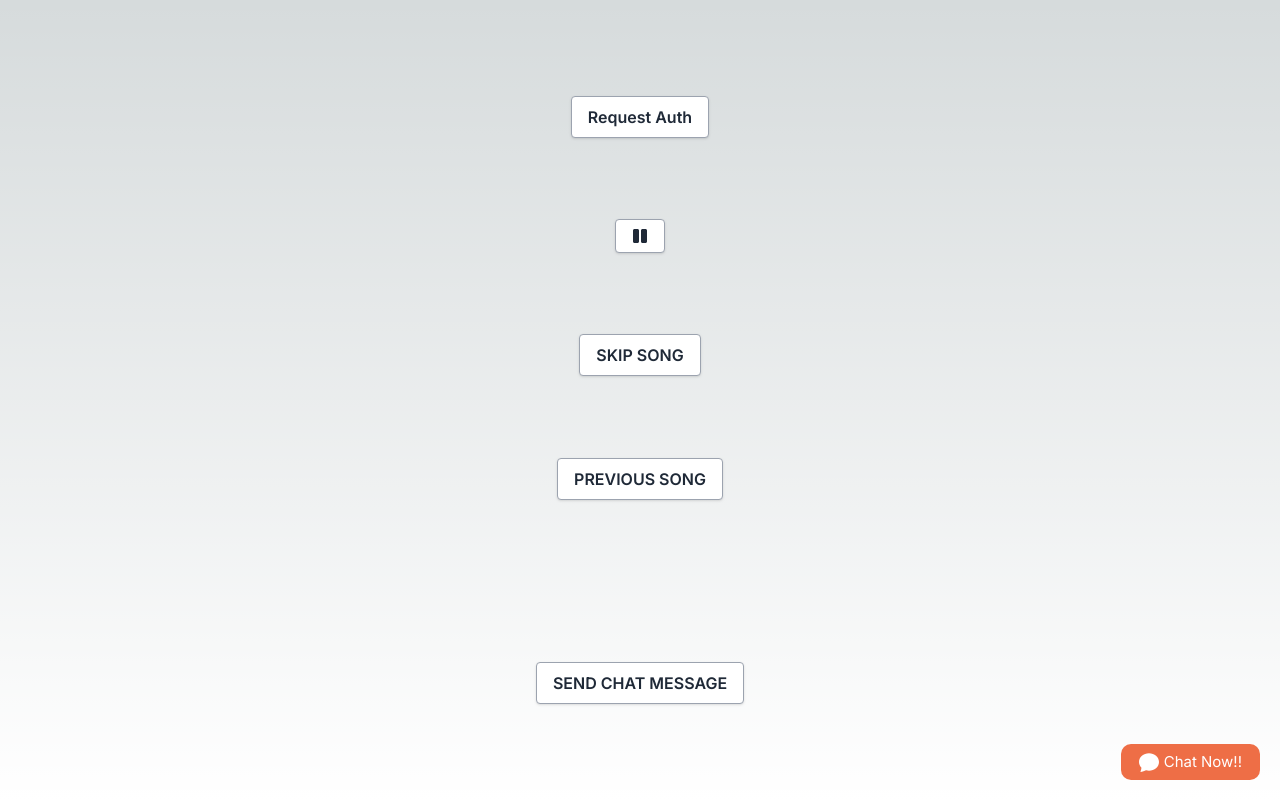
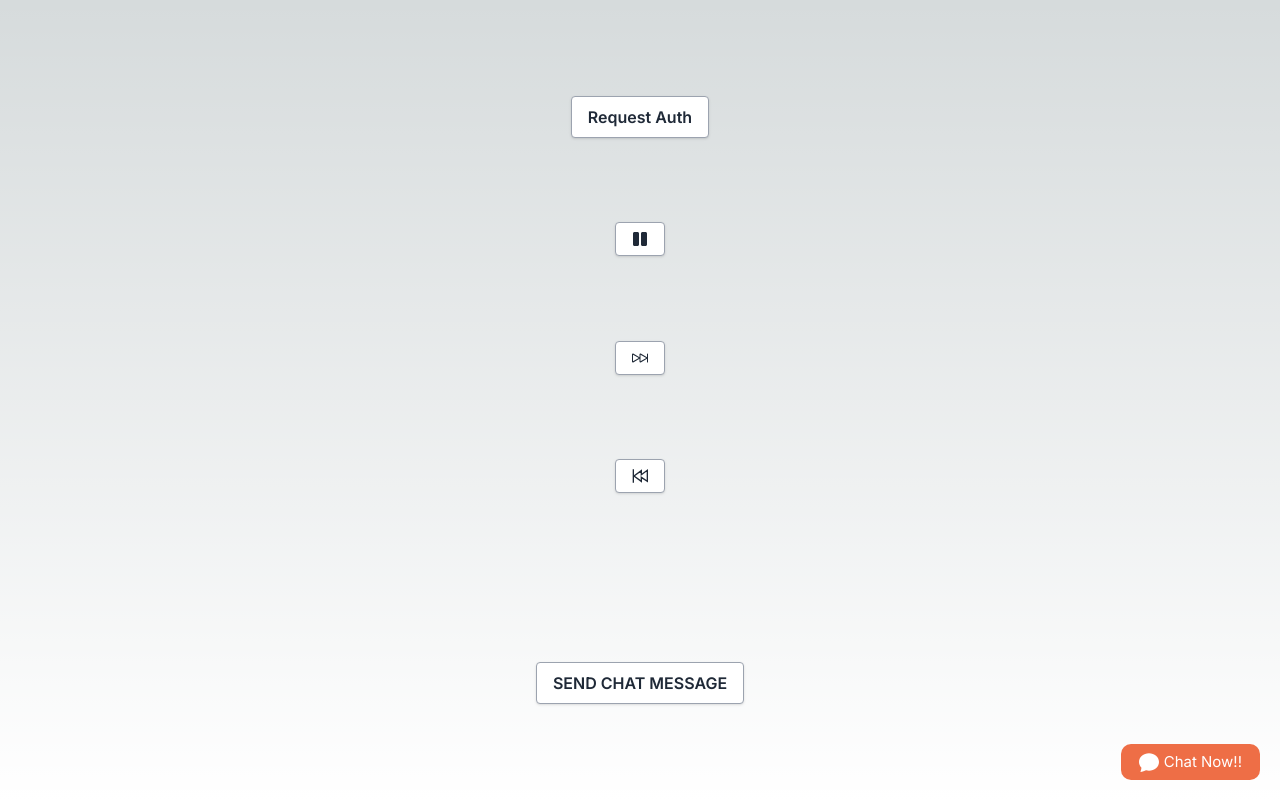
Before and after one commit to Nilu95/SpotifyChatBot, a Next.js app: page / in a window 1280 px wide. Built offline with nearby package versions, Linux system fonts and the light colour scheme; no server answers.

Commit message:
Added the react icon

```diff
--- a/app/ClientComponent.jsx
+++ b/app/ClientComponent.jsx
@@ -17,7 +17,7 @@ const ClientComponent = () => {
    const [artistInfo, setArtistInfo] = useState(null);
    const [songName, setSongName] = useState(null);
    const openai = new OpenAI({
-      apiKey: process.env.OPENAI_API_KEY,
+      apiKey: "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",
       dangerouslyAllowBrowser: true,
    });
 
--- a/app/components/PreviousSongButton.jsx
+++ b/app/components/PreviousSongButton.jsx
@@ -1,5 +1,6 @@
 import React, { useEffect, useTransition, useState } from "react";
 import previousSong from "../actions/previousSong";
+import { GrChapterPrevious } from "react-icons/gr";
 
 const PreviousSongButton = ({ token }) => {
   const handleClick = () => {
@@ -12,7 +13,7 @@ const PreviousSongButton = ({ token }) => {
       className="bg-white hover:bg-gray-100 text-gray-800 font-semibold py-2 px-4 border border-gray-400 rounded shadow"
       onClick={handleClick}
     >
-         PREVIOUS SONG
+      <GrChapterPrevious />
     </button>
   );
 };
--- a/app/components/SkipSongButton.jsx
+++ b/app/components/SkipSongButton.jsx
@@ -1,5 +1,6 @@
 import React, { useEffect, useTransition, useState } from "react";
 import skipSong from "../actions/skipSong";
+import { BsSkipForward } from "react-icons/bs";
 
 const SkipSongButton = ({ token }) => {
   const handleClick = () => {
@@ -12,7 +13,7 @@ const SkipSongButton = ({ token }) => {
       className="bg-white hover:bg-gray-100 text-gray-800 font-semibold py-2 px-4 border border-gray-400 rounded shadow"
       onClick={handleClick}
     >
-         SKIP SONG
+      <BsSkipForward />
     </button>
   );
 };
```
Lines whose indentation alone changed are shown as unchanged.
